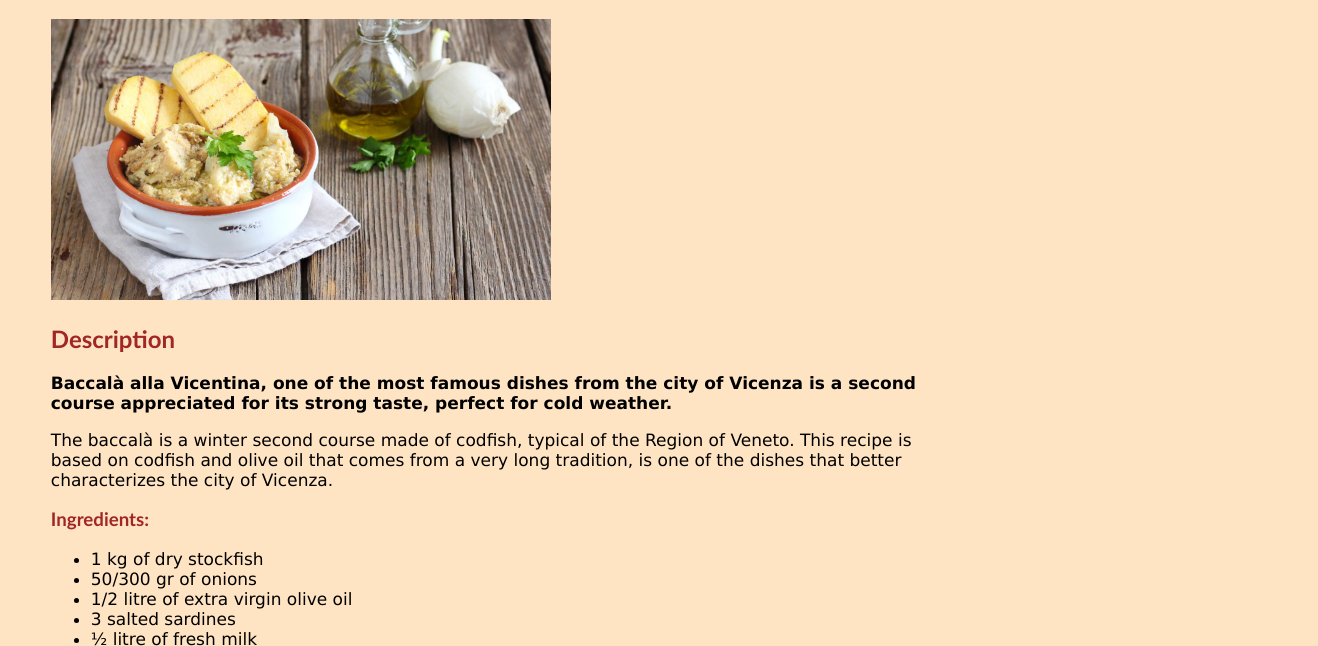
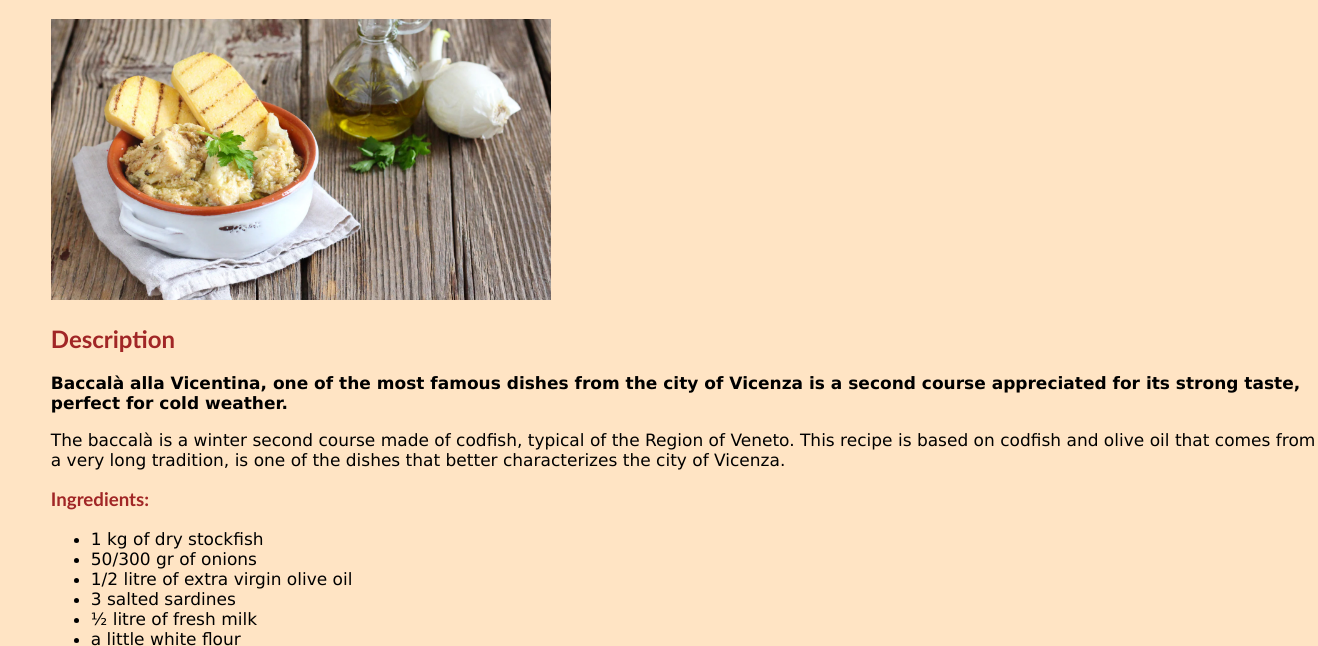
Before and after one commit to valiumzz/odin-recipes, a plain HTML site: page recipes/baccala.html in a window 1280 px wide. Shown: the part 94-740 px from the top of the page, 1318 px wide, since content can reach past the window. Drawn offline with Linux system fonts and the light colour scheme.

Commit message:
Edit page sizing

```diff
--- a/recipes/baccala.html
+++ b/recipes/baccala.html
@@ -3,7 +3,7 @@
 <head>
     <meta charset="UTF-8">
     <meta http-equiv="X-UA-Compatible" content="IE=edge">
-    <meta name="viewport" content="width=device-width, initial-scale=1.0">
+    <meta name="viewport" content="width=device-width, initial-scale=1.0, maximum-scale=1.0;">
     <title>Baccalà alla vicentina (Cod Vicenza-style)</title>
     <link rel="stylesheet" href="../styles.css">
 </head>
--- a/styles.css
+++ b/styles.css
@@ -1,7 +1,7 @@
 .background {
     background-color: bisque;
-    height:70%;
-    width:70%;
+    height:100%;
+    width:100%;
     position:relative;
     top: 10px;
     left: 30px;
```
Also changed, not shown: index.html (+1 -1 lines), recipes/bigoliarna.html (+1 -1 lines), recipes/risiebisi.html (+1 -1 lines).
